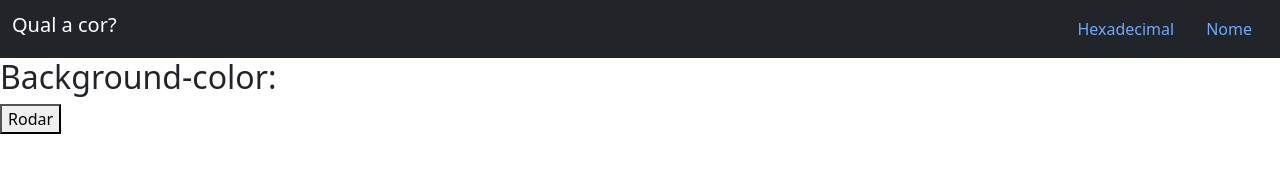
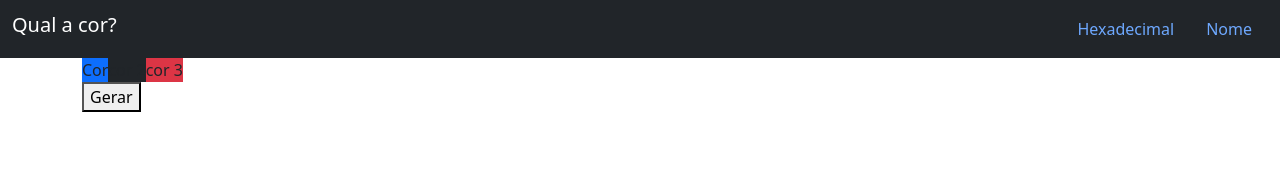
Before and after one commit to Aguiarziin/Projetos-Dev-Web, a plain HTML site: page whatsColor/index.html in a window 1280 px wide. Drawn offline with nearby package versions, Linux system fonts and the light colour scheme.

Commit message:
Js e Incremento no Html

```diff
--- a/whatsColor/index.html
+++ b/whatsColor/index.html
@@ -8,6 +8,7 @@
     <title>Document</title>
     <link href="https://cdn.jsdelivr.net/npm/bootstrap@5.3.0-alpha1/dist/css/bootstrap.min.css" rel="stylesheet"
         integrity="sha384-GLhlTQ8iRABdZLl6O3oVMWSktQOp6b7In1Zl3/Jr59b6EGGoI1aFkw7cmDA6j6gD" crossorigin="anonymous">
+    <link rel="stylesheet" href="./style/style.css">
 </head>
 
 <body>
@@ -28,12 +29,20 @@
     </header>
 
     <main>
-        <section>
-            <div>
+        <section class="container">
+            <div class="colors-container d-flex">
+                <div class="color-1 bg-primary">
+                    <div>Cor</div>
+                </div>
+                <div class="color-2 bg-dark">
+                    <div>cor 2</div>
+                </div>
+                <div class="color-3 bg-danger">
+                    <div>cor 3</div>
+                </div>
             </div>
             <div>
-                <h2>Background-color: <span></span></h2>
-                <button>Rodar</button>
+                <button>Gerar</button>
             </div>
         </section>
     </main>
```
Also changed, not shown: whatsColor/index.js (+19 -0 lines), whatsColor/style/style.css (added).
